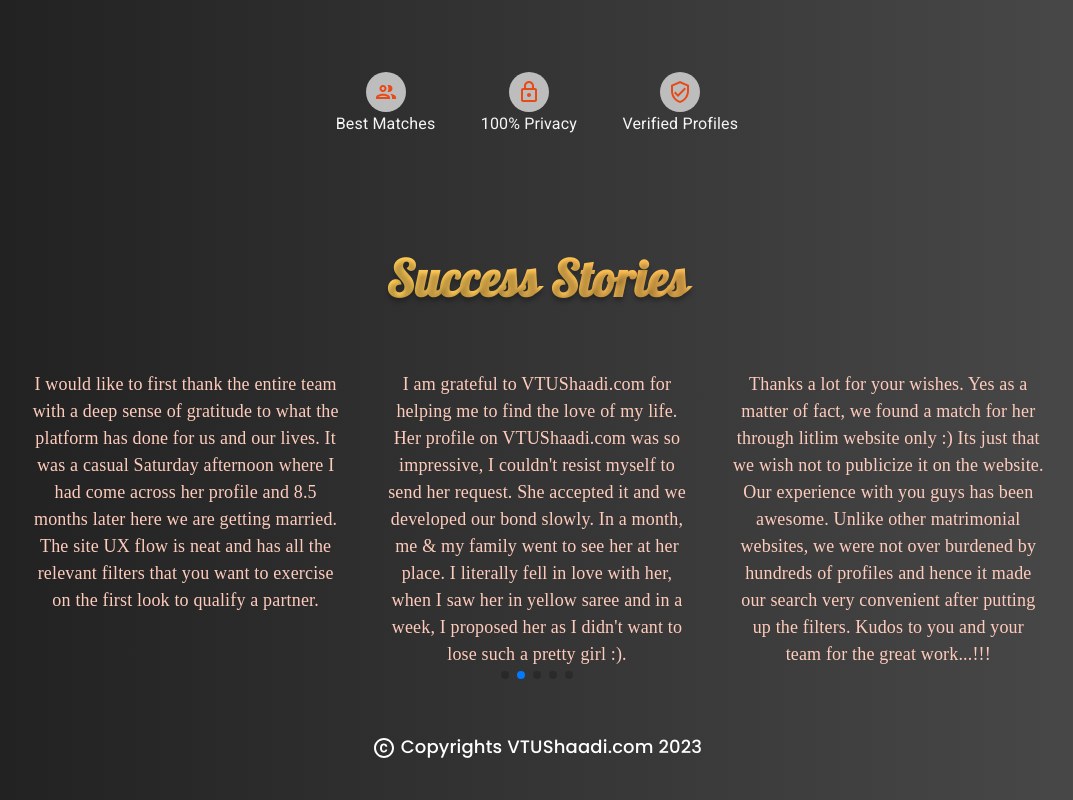
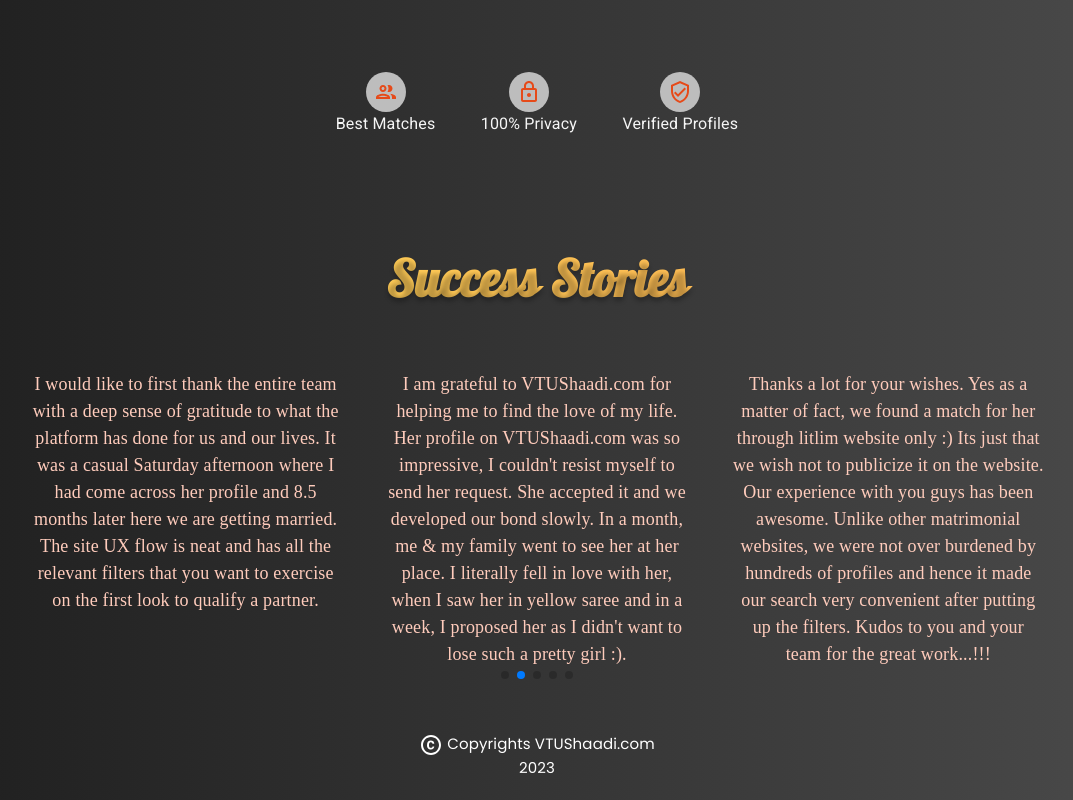
Before and after one commit to kushwaha971/matrimonial, a React (Create React App) app: page / in a window 1280 px wide. Shown: the part 1380-2180 px from the top of the page, without its empty margins (103-1176 px from the left). Built offline with nearby package versions, Linux system fonts and the light colour scheme.

Commit message:
Footer Ui Testing

```diff
--- a/src/components/footer/Footer.js
+++ b/src/components/footer/Footer.js
@@ -7,10 +7,11 @@ const FooterStyle = styled(Box)(({ theme }) => ({
   ".copyrightStyle": {
     color: "white",
     fontFamily: "Poppins",
-    fontWeight: "500",
-    fontSize: "18px",
+    fontWeight: "400",
+    fontSize: "15px",
     textAlign: "center",
-    padding: "40px",
+    padding: "20px",
+    paddingTop: '40px',
   },
 }));
 
@@ -19,7 +20,7 @@ function Footer() {
     <FooterStyle>
       <Typography className="copyrightStyle">
         <CopyrightIcon sx={{ verticalAlign: "middle" }} /> Copyrights
-        VTUShaadi.com 2023
+        VTUShaadi.com <br/>2023
       </Typography>
       {/* <Typography>VTUShaadi.com has no affiliation with Shaadi.com or any other materimonial site </Typography> */}
     </FooterStyle>
```
